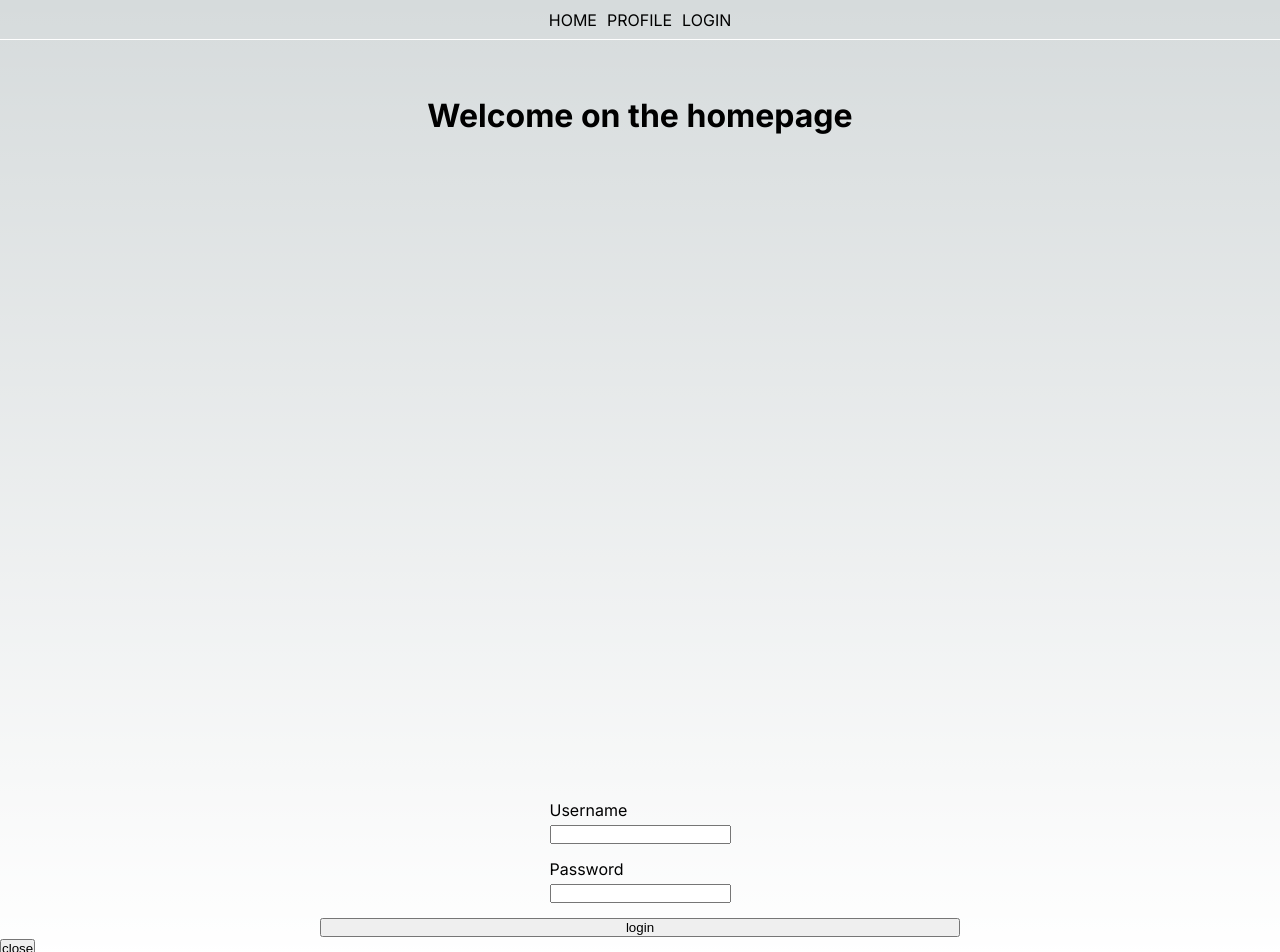
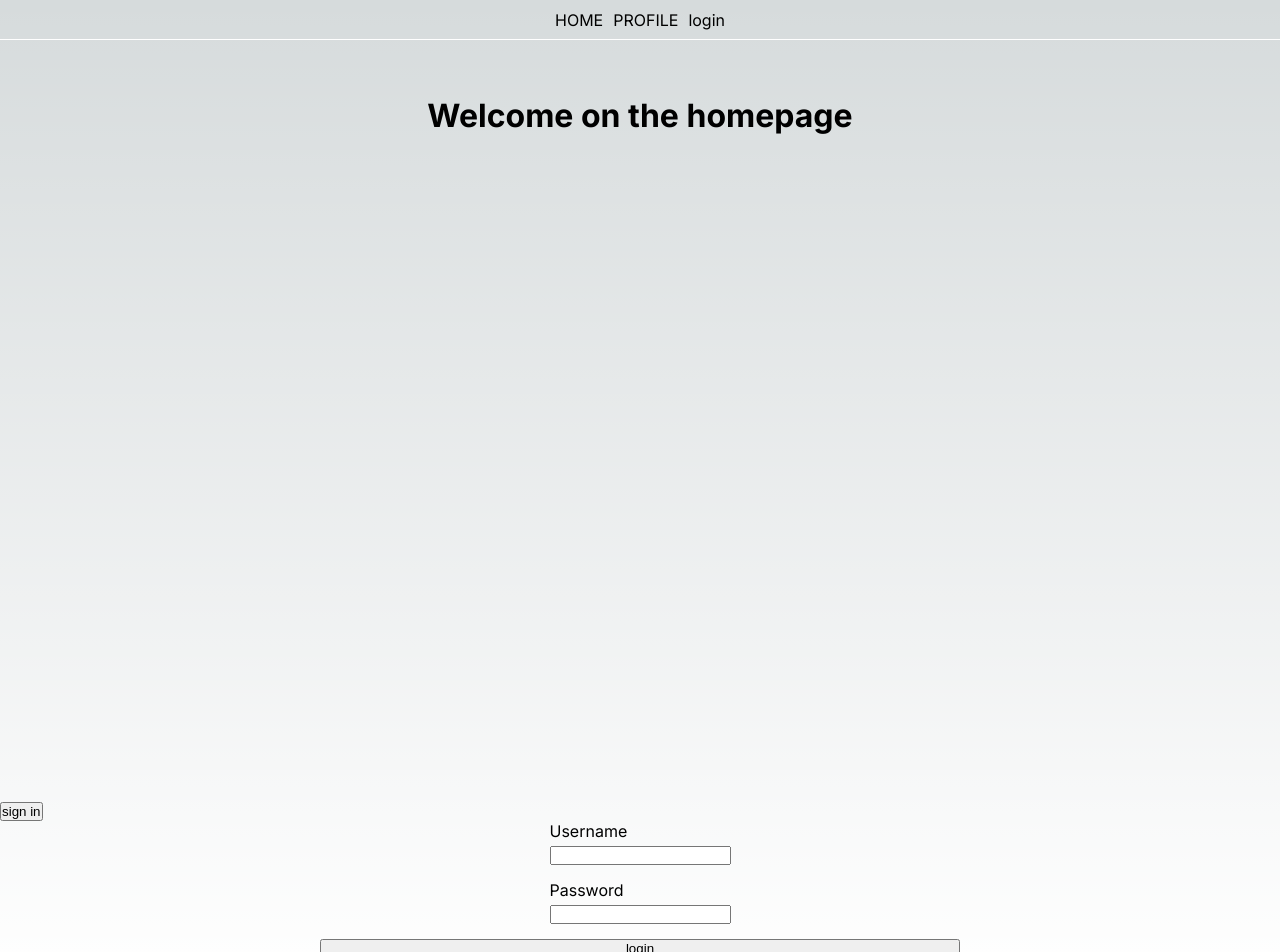
Before and after one commit to KiraTeresa/next-auth-practice, a Next.js app: page / in a window 1280 px wide. Shown: the top 952 px of the page. Built offline with nearby package versions, Linux system fonts and the light colour scheme; no server answers.

Commit message:
implement github signin; add NextAuthContext

```diff
--- a/src/app/components/modals/login-modal/login-modal.component.tsx
+++ b/src/app/components/modals/login-modal/login-modal.component.tsx
@@ -3,12 +3,14 @@
 import styles from './login-modal.module.scss';
 import {useContext} from "react";
 import {ModalContext} from "@/app/context/ModalContext";
+import SignInButtonComponent from "@/app/components/sign-in/sign-in-button.component";
 
 const LoginModalComponent = () => {
 	const {onClose} = useContext(ModalContext);
 
 	return (
 		<>
+			<SignInButtonComponent/>
 			<form className={styles.loginForm}>
 				<section>
 					<label htmlFor="username">Username</label>
--- a/src/app/components/nav-bar/nav-bar.component.tsx
+++ b/src/app/components/nav-bar/nav-bar.component.tsx
@@ -3,16 +3,22 @@ import styles from './nav-bar.module.scss';
 import Link from "next/link";
 import {useContext} from "react";
 import {ModalContext} from "@/app/context/ModalContext";
+import {useSession} from "next-auth/react";
+import {signOut} from "next-auth/react";
 
 const NavBarComponent = () => {
 	const {onOpen} = useContext(ModalContext);
+	const {status} = useSession();
 
 	return (
 		<nav className={styles.navBar}>
 			<ul>
 				<li><Link href="/">HOME</Link></li>
 				<li><Link href="/profile">PROFILE</Link></li>
-				<li onClick={() => onOpen('login')}>LOGIN</li>
+				{status === 'authenticated' ?
+					<li onClick={() => signOut()}>logout</li> :
+					<li onClick={() => onOpen('login')}>login</li>
+				}
 			</ul>
 		</nav>
 	)
--- /dev/null
+++ b/src/app/components/sign-in/sign-in-button.component.tsx
@@ -0,0 +1,9 @@
+import {signIn} from "next-auth/react";
+
+const SignInButtonComponent = () => {
+	return (
+		<button type="button" onClick={() => signIn('github')}>sign in</button>
+	)
+}
+
+export default SignInButtonComponent;
--- /dev/null
+++ b/src/app/context/NextAuthContext.tsx
@@ -0,0 +1,12 @@
+'use client'
+
+import {SessionProvider} from "next-auth/react";
+import React from "react";
+
+const NextAuthContext = ({children}: {children: React.ReactNode}) => {
+	return (
+		<SessionProvider>{children}</SessionProvider>
+	)
+}
+
+export default NextAuthContext;
--- a/src/app/layout.tsx
+++ b/src/app/layout.tsx
@@ -4,7 +4,8 @@ import "./globals.css";
 import NavBarComponent from "@/app/components/nav-bar/nav-bar.component";
 import styles from "@/app/page.module.css";
 import LoginModalComponent from "@/app/components/modals/login-modal/login-modal.component";
-import { ModalProviderWrapper} from "@/app/context/ModalContext";
+import {ModalProviderWrapper} from "@/app/context/ModalContext";
+import NextAuthContext from "@/app/context/NextAuthContext";
 
 const inter = Inter({subsets: ["latin"]});
 
@@ -18,13 +19,15 @@ export default function RootLayout({children,}: Readonly<{
 	return (
 		<html lang="en">
 		<body className={inter.className}>
+		<NextAuthContext>
 			<ModalProviderWrapper>
-			<NavBarComponent />
+				<NavBarComponent/>
 				<main>
 					{children}
 				</main>
 				<LoginModalComponent/>
 			</ModalProviderWrapper>
+		</NextAuthContext>
 		</body>
 		</html>
 	);
```
Also changed, not shown: src/app/api/auth/[...nextauth]/route.ts (+7 -1 lines). Lines whose indentation alone changed are shown as unchanged.
